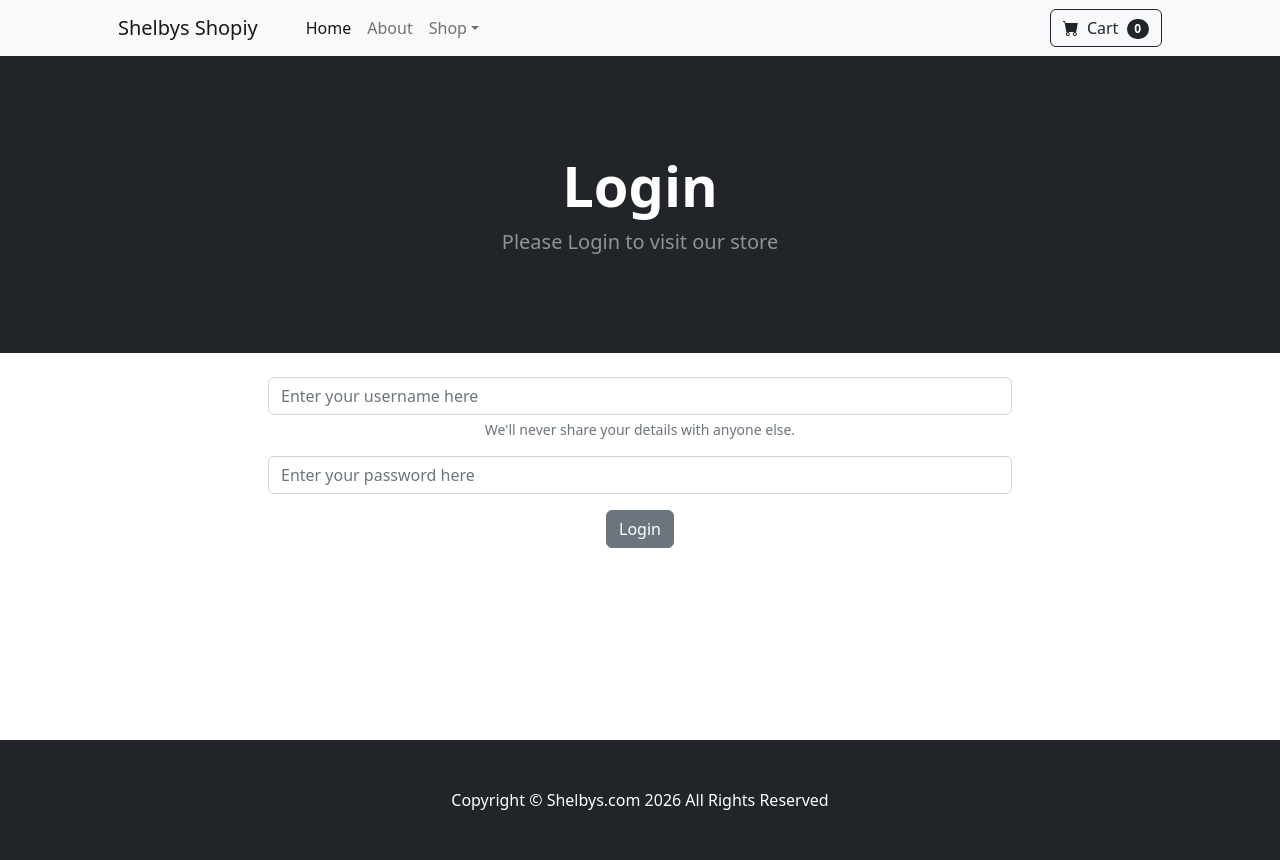
After one commit to AtharvaPratap12/Django_Ecommerce, a Django app: page /login/ in a window 1280 px wide. The commit adds this page. Run offline with Django 5.2, Linux system fonts and the light colour scheme; some libraries are stand-ins or nearby versions.

Commit message:
Today Worked on the whole template section and just made the login page its not fully functional yet but it with the login form.

```diff
--- /dev/null
+++ b/store/templates/base.html
@@ -0,0 +1,33 @@
+{% load static %}
+<!DOCTYPE html>
+<html lang="en">
+    <head>
+        <meta charset="utf-8" />
+        <meta name="viewport" content="width=device-width, initial-scale=1, shrink-to-fit=no" />
+        <meta name="description" content="" />
+        <meta name="author" content="" />
+        <title>Shelbys Shopiy</title>
+        <!-- Favicon-->
+        <link rel="icon" type="image/x-icon" href="{% static 'assets/favicon.ico' %}" />
+        <!-- Bootstrap icons-->
+        <link href="https://cdn.jsdelivr.net/npm/bootstrap-icons@1.5.0/font/bootstrap-icons.css" rel="stylesheet" />
+        <!-- Core theme CSS (includes Bootstrap)-->
+        <link href="{% static 'css/styles.css' %}" rel="stylesheet" />
+    </head>
+    <body>
+        <!-- Navigation-->
+        {% include 'nav.html' %}
+
+        {% block content %}
+        {% endblock %}
+
+        <!-- Footer-->
+        <footer class="py-5 bg-dark">
+            <div class="container"><p class="m-0 text-center text-white">Copyright &copy; Shelbys.com 2026 All Rights Reserved</p></div>
+        </footer>
+        <!-- Bootstrap core JS-->
+        <script src="https://cdn.jsdelivr.net/npm/bootstrap@5.2.3/dist/js/bootstrap.bundle.min.js"></script>
+        <!-- Core theme JS-->
+        <script src="{% static 'js/scripts.js' %}"></script>
+    </body>
+</html>
--- /dev/null
+++ b/store/templates/login.html
@@ -0,0 +1,42 @@
+{% extends 'base.html' %}
+{% block content %}
+
+<!-- Header-->
+        <header class="bg-dark py-5">
+            <div class="container px-4 px-lg-5 my-5">
+                <div class="text-center text-white">
+                    <h1 class="display-4 fw-bolder">Login</h1>
+                    <p class="lead fw-normal text-white-50 mb-0">Please Login to visit our store</p>
+                </div>
+            </div>
+        </header>
+        <div class = "container">
+            <div class = "row">
+                <center>
+                    <br>
+                    <div class = "col-8">
+                        <form>
+  <div class="mb-3">
+
+
+    <input type="text" class="form-control" name = "username" placeholder = "Enter your username here">
+    <div id="emailHelp" class="form-text">We'll never share your details with anyone else.</div>
+  </div>
+  <div class="mb-3">
+
+    <input type="password" class="form-control" name = "password" placeholder = "Enter your password here">
+  </div>
+
+  <button type="submit" class="btn btn-secondary">Login</button>
+</form>
+<br><br>
+<br><br>
+<br><br>
+<br><br>
+
+                    </div>
+                </center>
+            </div>
+        </div>
+
+{% endblock %}
--- /dev/null
+++ b/store/templates/nav.html
@@ -0,0 +1,29 @@
+<!-- Navigation-->
+        <nav class="navbar navbar-expand-lg navbar-light bg-light">
+            <div class="container px-4 px-lg-5">
+                <a class="navbar-brand" href="{% url 'home' %}">Shelbys Shopiy</a>
+                <button class="navbar-toggler" type="button" data-bs-toggle="collapse" data-bs-target="#navbarSupportedContent" aria-controls="navbarSupportedContent" aria-expanded="false" aria-label="Toggle navigation"><span class="navbar-toggler-icon"></span></button>
+                <div class="collapse navbar-collapse" id="navbarSupportedContent">
+                    <ul class="navbar-nav me-auto mb-2 mb-lg-0 ms-lg-4">
+                        <li class="nav-item"><a class="nav-link active" aria-current="page" href="{% url 'home' %}">Home</a></li>
+                        <li class="nav-item"><a class="nav-link" href="{% url 'about' %}">About</a></li>
+                        <li class="nav-item dropdown">
+                            <a class="nav-link dropdown-toggle" id="navbarDropdown" href="#" role="button" data-bs-toggle="dropdown" aria-expanded="false">Shop</a>
+                            <ul class="dropdown-menu" aria-labelledby="navbarDropdown">
+                                <li><a class="dropdown-item" href="#!">All Products</a></li>
+                                <li><hr class="dropdown-divider" /></li>
+                                <li><a class="dropdown-item" href="#!">Popular Items</a></li>
+                                <li><a class="dropdown-item" href="#!">New Arrivals</a></li>
+                            </ul>
+                        </li>
+                    </ul>
+                    <form class="d-flex">
+                        <button class="btn btn-outline-dark" type="submit">
+                            <i class="bi-cart-fill me-1"></i>
+                            Cart
+                            <span class="badge bg-dark text-white ms-1 rounded-pill">0</span>
+                        </button>
+                    </form>
+                </div>
+            </div>
+        </nav>
--- a/store/urls.py
+++ b/store/urls.py
@@ -5,4 +5,7 @@ from . import views
 
 urlpatterns = [
     path('', views.home, name = 'home'),
+    path('about/', views.about, name = 'about'),
+    path('login/', views.login_user, name = 'login'),
+    path('logout/', views.logout_user, name = 'logout'),
 ]
--- a/store/views.py
+++ b/store/views.py
@@ -1,7 +1,17 @@
 from django.shortcuts import render
 from .models import Product
+from django.contrib.auth import authenticate, login, logout
 
 # Create your views here.
 def home(request):
     products = Product.objects.all()
     return render(request, 'home.html', {'products': products})
+
+def about(request):
+    return render(request, 'about.html')
+
+def login_user(request):
+    return render(request, 'login.html')
+
+def logout_user(request):
+    pass
```
Also changed, not shown: store/templates/about.html (added, +31 -0 lines), store/templates/home.html (+3 -55 lines).
